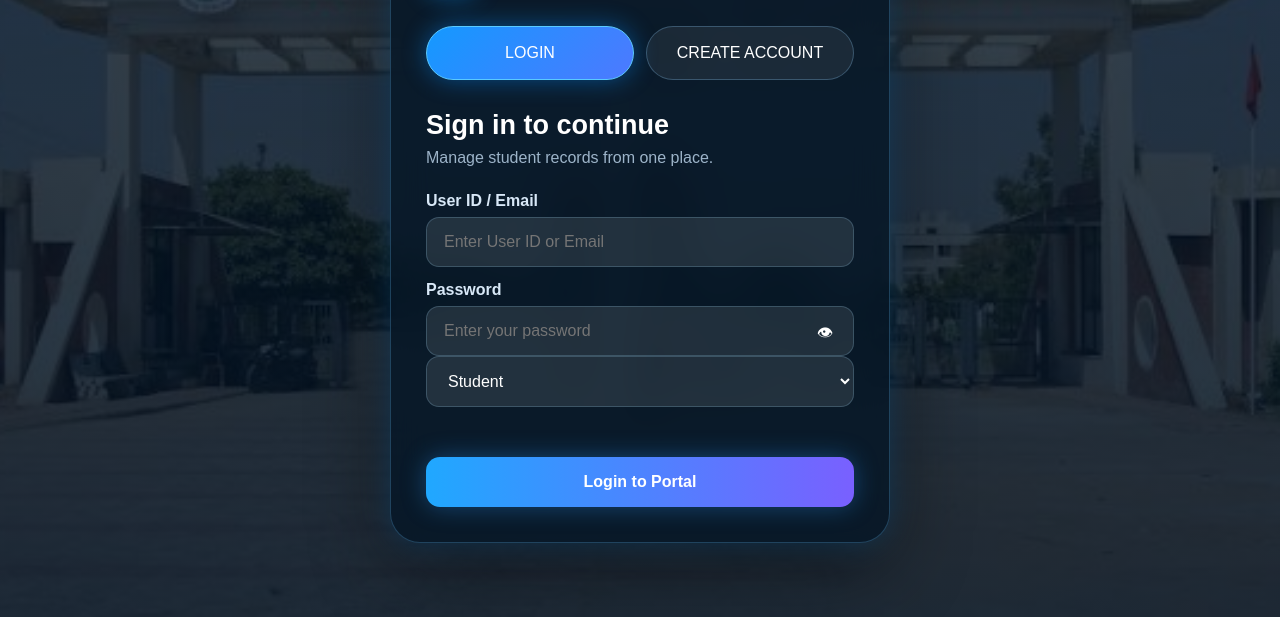
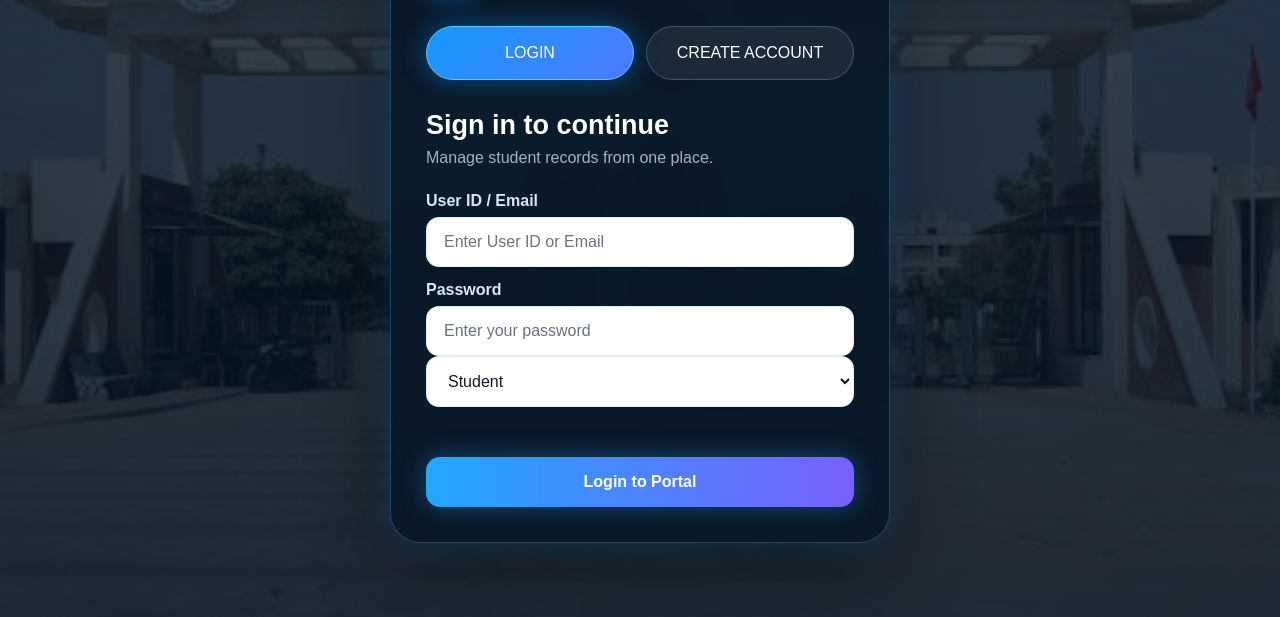
Before and after one commit to saif4ev3r-beep/clg-management, a plain HTML site: page index.html in a window 1280 px wide. Shown: the part 175-792 px from the top of the page. Drawn offline with Linux system fonts and the light colour scheme.

Commit message:
Update style.css

```diff
--- a/style.css
+++ b/style.css
@@ -1139,3 +1139,17 @@
     }
 
 }
+input,
+select,
+textarea {
+    color: #111827 !important;
+    background-color: #ffffff !important;
+    opacity: 1 !important;
+}
+
+input::placeholder,
+select::placeholder,
+textarea::placeholder {
+    color: #6b7280 !important;
+    opacity: 1 !important;
+}
```
